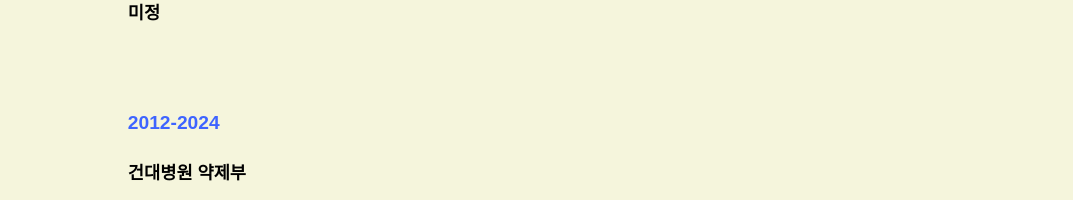
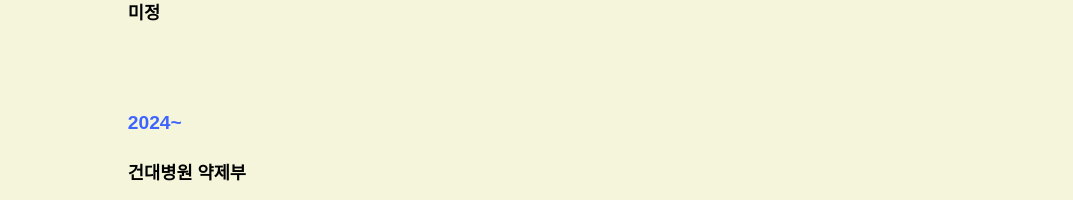
Before and after one commit to BrightLuminate/gitPortfolios, a React (Create React App) app: page / in a window 1280 px wide. Shown: the part 2935-3135 px from the top of the page, without its empty margins (23-1096 px from the left). Built offline with nearby package versions, Linux system fonts and the light colour scheme; no server answers.

Commit message:
Update Mycomponent.js

```diff
--- a/src/components/Mycomponent.js
+++ b/src/components/Mycomponent.js
@@ -234,7 +234,7 @@ function MyComponent() {
               <a href="https://www.facebook.com/profile.php?id=100012920281549" target="_blank" rel="noopener noreferrer" style={{ marginRight: '15px', fontSize: '21px', color: '#333' }}>
                 <FontAwesomeIcon icon={faFacebook} />
               </a>
-              <a href="https://www.notion.so/Home-5c4e32d239ef4206ad17e33e87a051c0" target="_blank" rel="noopener noreferrer" style={{ marginRight: '15px', fontSize: '21px', color: '#333' }}>
+              <a href="https://www.notion.so/5c4e32d239ef4206ad17e33e87a051c0?pvs=4" target="_blank" rel="noopener noreferrer" style={{ marginRight: '15px', fontSize: '21px', color: '#333' }}>
                 <FontAwesomeIcon icon={faBook} />
               </a>
               <a href="https://portfolio-lemon-delta-86.vercel.app/" target="_blank" rel="noopener noreferrer" style={{ marginRight: '15px', fontSize: '21px', color: '#333' }}>
@@ -383,7 +383,7 @@ function MyComponent() {
                       <br/>
                       <br/>
                     </p>
-                    <span className="date_two">2012-2024</span>
+                    <span className="date_two">2024~</span>
                     <h2>건대병원 약제부</h2>
                     <p>병원 내에서 사용되는 모든 약물의 재고를 관리하고 의사가 처방한 약을 정확하게 환자에게 안전하고 효과적으로 복용할 수 있게 조제하는 일을 했습니다.</p>
                 </div>
```
